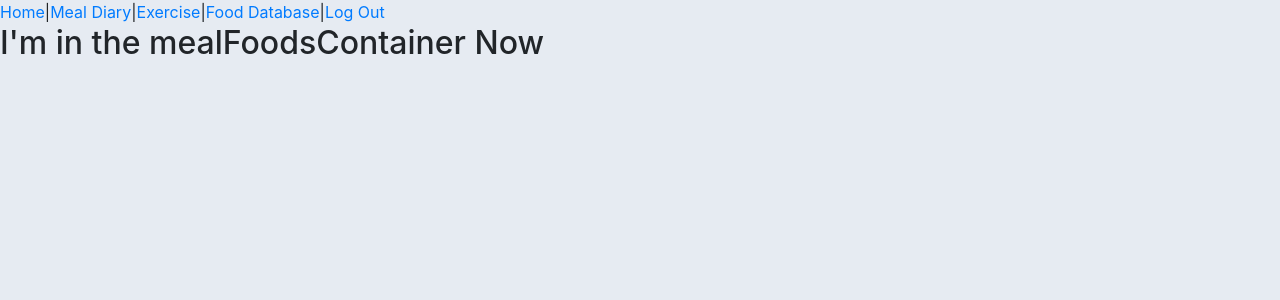
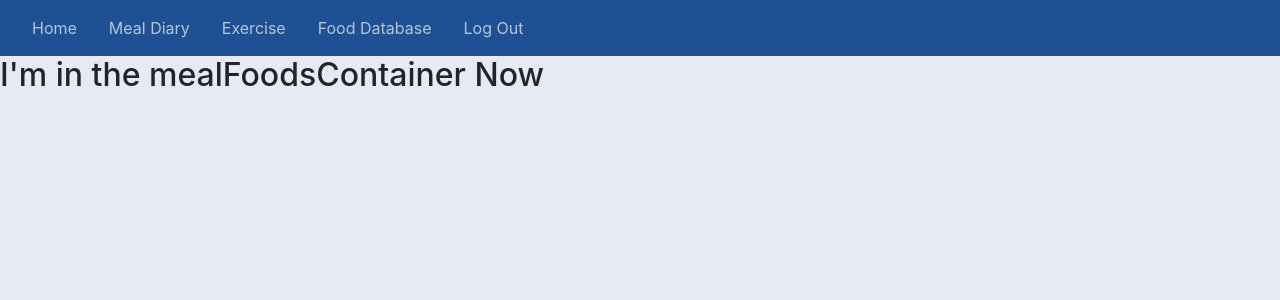
Before and after one commit to ahotchkin/react-fitness-frontend, a React (Create React App) app: page /meal_foods in a window 1280 px wide. Shown: the top 300 px of the page. Built offline with nearby package versions, Linux system fonts and the light colour scheme; no server answers.

Commit message:
Add styling for NavBar

```diff
--- a/src/components/NavBar.js
+++ b/src/components/NavBar.js
@@ -4,28 +4,23 @@ import { connect } from 'react-redux';
 
 import { logout } from '../actions/currentUser';
 
-
 const NavBar = ({ logout }) => {
 
   return (
-    <div className="NavBar">
-      <NavLink exact activeclass="true" to ="/">
+    <div className="navbar navbar-dark">
+      <NavLink className="nav-link" exact activeclass="true" to ="/">
         Home
       </NavLink>
-       |
-      <NavLink exact activeclass="true" to="/diaries">
+      <NavLink className="nav-link" exact activeclass="true" to="/diaries">
         Meal Diary
       </NavLink>
-       |
-      <NavLink activeclass="true" to="/exercises">
+      <NavLink className="nav-link" activeclass="true" to="/exercises">
         Exercise
       </NavLink>
-       |
-      <NavLink activeclass="true" to="/foods">
+      <NavLink className="nav-link" activeclass="true" to="/foods">
         Food Database
       </NavLink>
-       |
-      <NavLink exact to="/logout" onClick={logout}>
+      <NavLink className="nav-link" exact to="/logout" onClick={logout}>
         Log Out
       </NavLink>
     </div>
```
